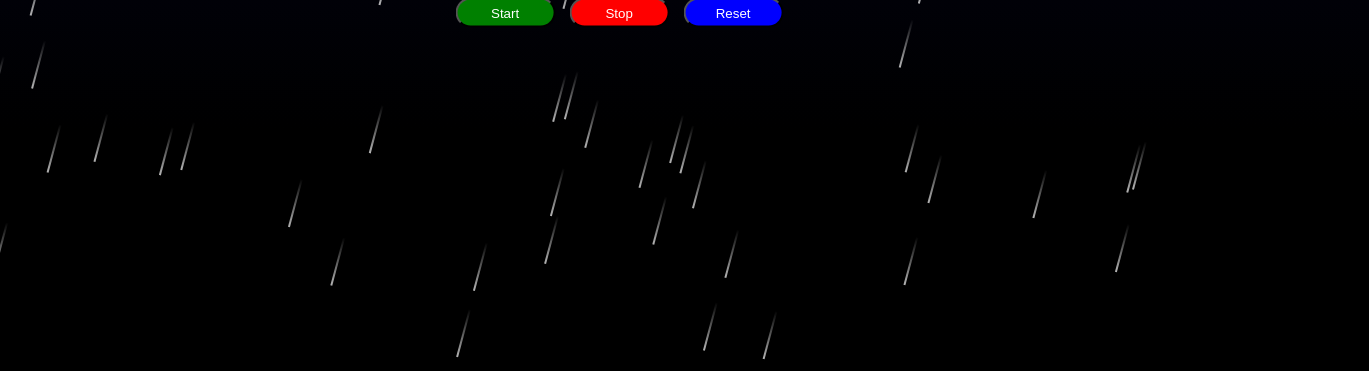
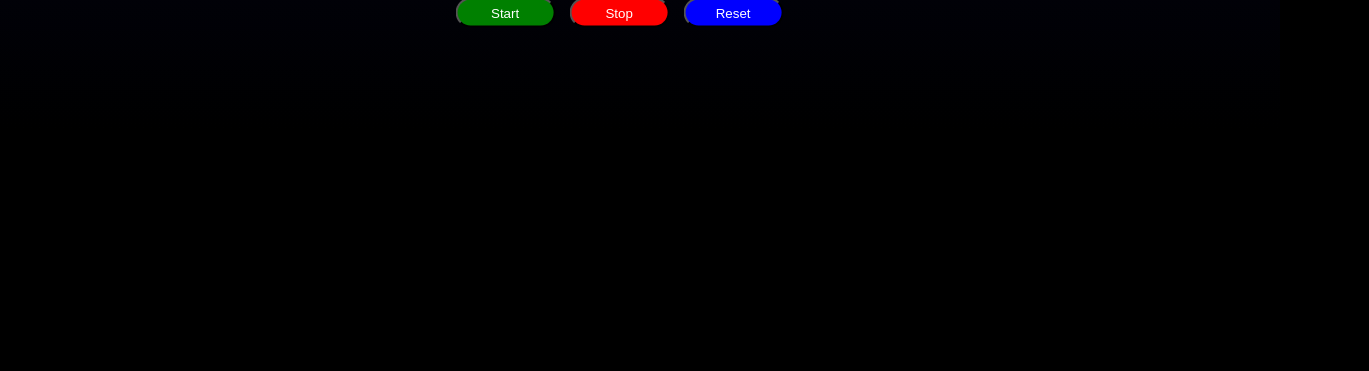
Before and after one commit to Ken9Kodehode/js-stopwatch, a plain HTML site: page index.html in a window 1280 px wide. Shown: the part 429-800 px from the top of the page, 1369 px wide, since content can reach past the window. Drawn offline with Linux system fonts and the light colour scheme.

Commit message:
Update index.html

```diff
--- a/index.html
+++ b/index.html
@@ -23,19 +23,5 @@
         </ul>
         <!--Link for Stopwatch JavaScript file-->
     <script src="JS/stopwatch.js"></script>
-    <script type="text/javascript">
-
-        let hrElement;
-        let counter = 100;
-        for (let i = 0; i < counter; i++) {
-          hrElement = document.createElement("HR");
-
-            hrElement.style.left = Math.floor(Math.random() * window.innerWidth) + "px";
-            hrElement.style.animationDuration = 0.2 + Math.random() * 0.3 + "s";
-            hrElement.style.animationDelay = Math.random() * 5 + "s";
-
-          document.body.appendChild(hrElement);
-        }
-      </script>
 </body>
 </html>
```
